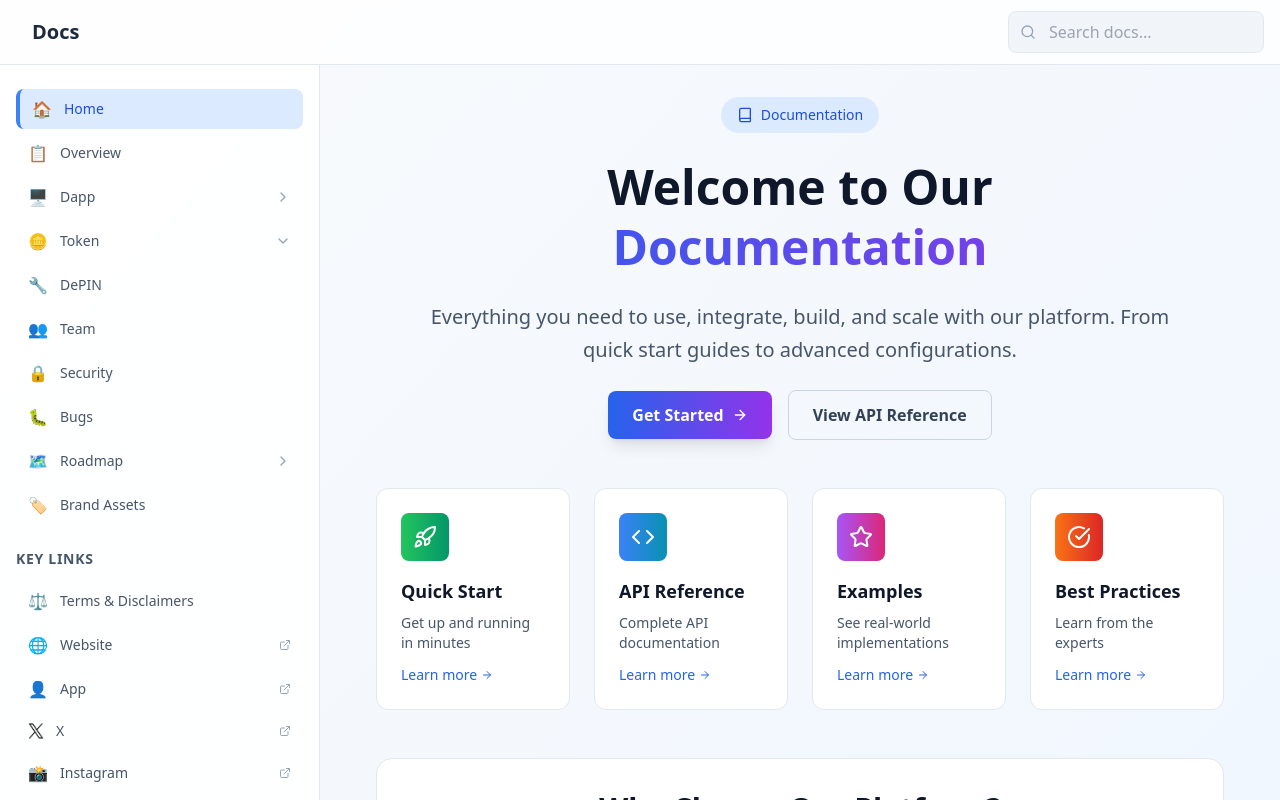
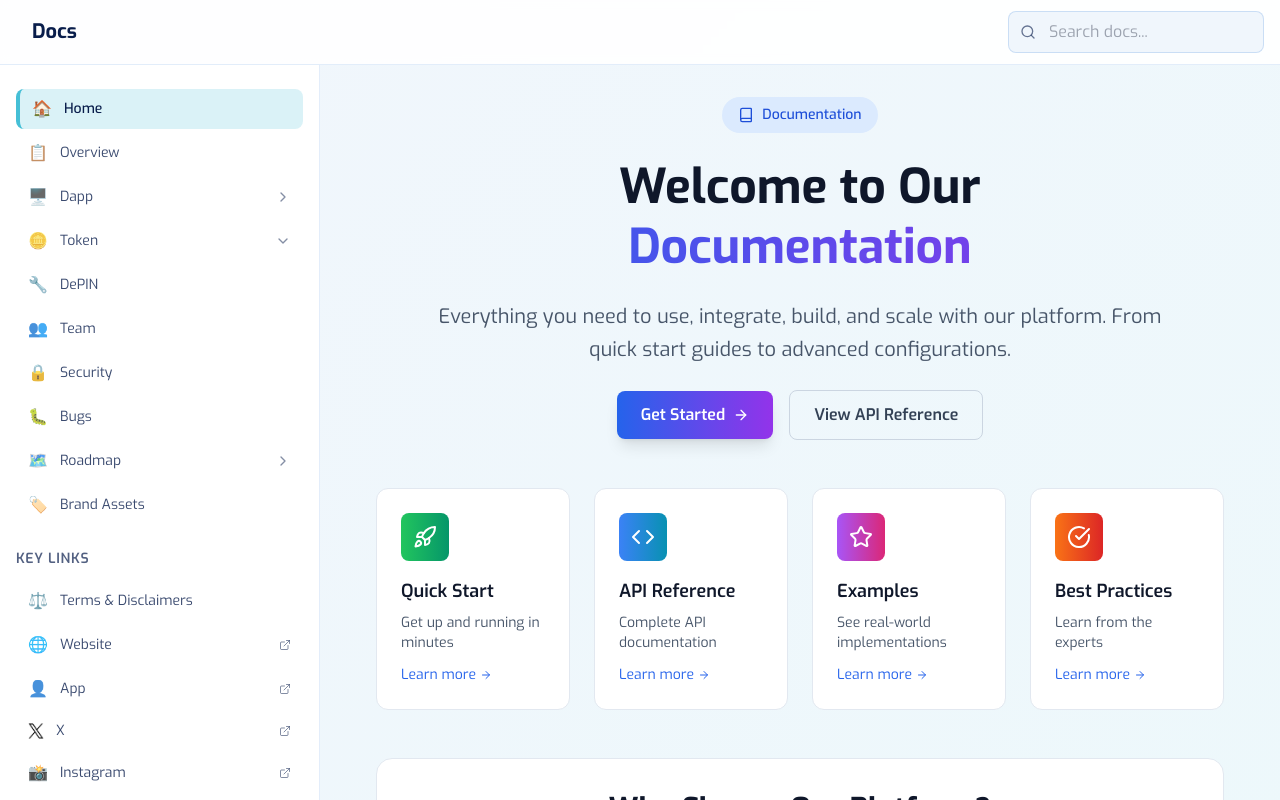
Before and after one commit to maldoteth/dehubdocs, a React (Vite) app: page /docs in a window 1280 px wide. Shown: the top 800 px of the page. Built offline with nearby package versions, Linux system fonts and the light colour scheme.

Commit message:
Refactor: Apply brand guidelines and color palette
Updated the project's color scheme to match the provided brand guidelines, replacing purple with blue. Also, implemented the Exo font and made other visual adjustments.

```diff
--- a/index.html
+++ b/index.html
@@ -1,28 +1,17 @@
 
-<!DOCTYPE html>
+<!doctype html>
 <html lang="en">
   <head>
     <meta charset="UTF-8" />
+    <link rel="icon" type="image/svg+xml" href="/favicon.ico" />
     <meta name="viewport" content="width=device-width, initial-scale=1.0" />
-    <title>DeHub's Documentation - Everything you need to use, integrate, build, and scale with our platform</title>
-    <meta name="description" content="DeHub's Documentation - Everything you need to use, integrate, build, and scale with our platform. From quick start guides to advanced configurations." />
-    <meta name="author" content="DeHub" />
-    <link rel="icon" href="/lovable-uploads/8ed30975-6d35-4b0a-8bf6-c9e1e1c357a9.png" type="image/png">
-
-    <meta property="og:title" content="DeHub's Documentation - Everything you need to use, integrate, build, and scale with our platform" />
-    <meta property="og:description" content="DeHub's Documentation - Everything you need to use, integrate, build, and scale with our platform. From quick start guides to advanced configurations." />
-    <meta property="og:type" content="website" />
-    <meta property="og:image" content="/lovable-uploads/8ed30975-6d35-4b0a-8bf6-c9e1e1c357a9.png" />
-
-    <meta name="twitter:card" content="summary_large_image" />
-    <meta name="twitter:site" content="@dehub_official" />
-    <meta name="twitter:image" content="/lovable-uploads/8ed30975-6d35-4b0a-8bf6-c9e1e1c357a9.png" />
+    <title>DeHub Docs</title>
+    <link rel="preconnect" href="https://fonts.googleapis.com">
+    <link rel="preconnect" href="https://fonts.gstatic.com" crossorigin>
+    <link href="https://fonts.googleapis.com/css2?family=Exo:wght@300;400;500;600;700&display=swap" rel="stylesheet">
   </head>
-
   <body>
     <div id="root"></div>
-    <!-- IMPORTANT: DO NOT REMOVE THIS SCRIPT TAG OR THIS VERY COMMENT! -->
-    <script src="https://cdn.gpteng.co/gptengineer.js" type="module"></script>
     <script type="module" src="/src/main.tsx"></script>
   </body>
 </html>
--- a/src/components/DocsLayout.tsx
+++ b/src/components/DocsLayout.tsx
@@ -104,24 +104,23 @@ export const DocsLayout = () => {
       [itemTitle]: !prev[itemTitle]
     }));
   };
-  return <div className="min-h-screen bg-gradient-to-br from-slate-50 to-blue-50">
+  return <div className="min-h-screen bg-gradient-to-br from-sky-blue/10 to-middle-blue/10">
       {/* Header */}
-      <header className="bg-white/80 backdrop-blur-sm border-b border-slate-200 sticky top-0 z-40">
+      <header className="bg-plain-white/90 backdrop-blur-sm border-b border-sky-blue/20 sticky top-0 z-40">
         <div className="flex items-center justify-between px-4 h-16">
           <div className="flex items-center space-x-4">
-            <button onClick={() => setSidebarOpen(!sidebarOpen)} className="lg:hidden p-2 rounded-md hover:bg-slate-100 transition-colors">
-              <Menu className="w-5 h-5" />
+            <button onClick={() => setSidebarOpen(!sidebarOpen)} className="lg:hidden p-2 rounded-md hover:bg-sky-blue/10 transition-colors">
+              <Menu className="w-5 h-5 text-royal-blue" />
             </button>
-            <Link to="/docs" className="flex items-center space-x-2 font-bold text-xl text-slate-800">
-
+            <Link to="/docs" className="flex items-center space-x-2 font-bold text-xl text-royal-blue">
               <span>Docs</span>
             </Link>
           </div>
 
           <div className="flex items-center space-x-4">
             <div className="relative hidden md:block">
-              <Search className="absolute left-3 top-1/2 transform -translate-y-1/2 text-slate-400 w-4 h-4" />
-              <input type="text" placeholder="Search docs..." className="pl-10 pr-4 py-2 bg-slate-100 border border-slate-200 rounded-lg focus:outline-none focus:ring-2 focus:ring-blue-500 focus:border-transparent w-64" />
+              <Search className="absolute left-3 top-1/2 transform -translate-y-1/2 text-royal-blue/60 w-4 h-4" />
+              <input type="text" placeholder="Search docs..." className="pl-10 pr-4 py-2 bg-sky-blue/10 border border-sky-blue/30 rounded-lg focus:outline-none focus:ring-2 focus:ring-middle-blue focus:border-transparent w-64" />
             </div>
           </div>
         </div>
@@ -130,41 +129,41 @@ export const DocsLayout = () => {
       <div className="flex">
         {/* Sidebar */}
         <aside className={`
-          fixed lg:static inset-y-0 left-0 z-30 w-80 bg-white/90 backdrop-blur-sm border-r border-slate-200 transform transition-transform duration-300 ease-in-out
+          fixed lg:static inset-y-0 left-0 z-30 w-80 bg-plain-white/95 backdrop-blur-sm border-r border-sky-blue/20 transform transition-transform duration-300 ease-in-out
           ${sidebarOpen ? 'translate-x-0' : '-translate-x-full lg:translate-x-0'}
         `}>
           <div className="flex flex-col h-full">
             <div className="flex-1 overflow-y-auto py-6">
               <nav className="px-4 space-y-6">
                 {menuItems.map(section => <div key={section.title}>
-                    {section.title !== 'Main' && <h3 className="text-sm font-semibold text-slate-600 uppercase tracking-wider mb-3">
+                    {section.title !== 'Main' && <h3 className="text-sm font-semibold text-royal-blue/70 uppercase tracking-wider mb-3">
                         {section.title}
                       </h3>}
                     <ul className="space-y-1">
                       {section.items.map(item => <li key={item.path}>
-                          {item.external && (item.path.startsWith('http') || item.path.startsWith('https')) ? <a href={item.path} target="_blank" rel="noopener noreferrer" className="flex items-center justify-between px-3 py-2 rounded-lg text-sm transition-all duration-200 text-slate-600 hover:bg-slate-100 hover:text-slate-900">
+                          {item.external && (item.path.startsWith('http') || item.path.startsWith('https')) ? <a href={item.path} target="_blank" rel="noopener noreferrer" className="flex items-center justify-between px-3 py-2 rounded-lg text-sm transition-all duration-200 text-royal-blue/80 hover:bg-sky-blue/10 hover:text-royal-blue">
                               <div className="flex items-center space-x-3">
                                 {item.isImage ? <img src={item.icon} alt={item.title} className="w-4 h-4 filter brightness-0" /> : <span className="text-base">{item.icon}</span>}
                                 <span>{item.title}</span>
                               </div>
-                              <ExternalLink className="w-3 h-3 text-slate-400" />
+                              <ExternalLink className="w-3 h-3 text-royal-blue/50" />
                             </a> : <div>
                               {item.hasSubmenu && item.submenuItems ? <div>
                                   <button onClick={() => toggleSubmenu(item.title)} className={`
                                       w-full flex items-center justify-between px-3 py-2 rounded-lg text-sm transition-all duration-200
-                                      ${isActivePath(item.path) ? 'bg-blue-100 text-blue-700 font-medium border-l-4 border-blue-500 ml-0' : 'text-slate-600 hover:bg-slate-100 hover:text-slate-900'}
+                                      ${isActivePath(item.path) ? 'bg-middle-blue/20 text-royal-blue font-medium border-l-4 border-middle-blue ml-0' : 'text-royal-blue/80 hover:bg-sky-blue/10 hover:text-royal-blue'}
                                     `}>
                                     <div className="flex items-center space-x-3">
                                       <span className="text-base">{item.icon}</span>
                                       <span>{item.title}</span>
                                     </div>
-                                    <ChevronDown className={`w-4 h-4 text-slate-400 transition-transform duration-200 ${expandedMenus[item.title] ? 'rotate-180' : ''}`} />
+                                    <ChevronDown className={`w-4 h-4 text-royal-blue/50 transition-transform duration-200 ${expandedMenus[item.title] ? 'rotate-180' : ''}`} />
                                   </button>
                                   {expandedMenus[item.title] && <ul className="ml-6 mt-1 space-y-1">
                                       {item.submenuItems.map(subItem => <li key={subItem.path}>
                                           <Link to={subItem.path} onClick={() => setSidebarOpen(false)} className={`
                                               flex items-center px-3 py-2 rounded-lg text-sm transition-all duration-200
-                                              ${isActivePath(subItem.path) ? 'bg-blue-50 text-blue-700 font-medium' : 'text-slate-600 hover:bg-slate-50 hover:text-slate-900'}
+                                              ${isActivePath(subItem.path) ? 'bg-sky-blue/20 text-royal-blue font-medium' : 'text-royal-blue/80 hover:bg-sky-blue/10 hover:text-royal-blue'}
                                             `}>
                                             <span>{subItem.title}</span>
                                           </Link>
@@ -172,14 +171,14 @@ export const DocsLayout = () => {
                                     </ul>}
                                 </div> : <Link to={item.path} onClick={() => setSidebarOpen(false)} className={`
                                     flex items-center justify-between px-3 py-2 rounded-lg text-sm transition-all duration-200
-                                    ${isActivePath(item.path) ? 'bg-blue-100 text-blue-700 font-medium border-l-4 border-blue-500 ml-0' : 'text-slate-600 hover:bg-slate-100 hover:text-slate-900'}
+                                    ${isActivePath(item.path) ? 'bg-middle-blue/20 text-royal-blue font-medium border-l-4 border-middle-blue ml-0' : 'text-royal-blue/80 hover:bg-sky-blue/10 hover:text-royal-blue'}
                                   `}>
                                   <div className="flex items-center space-x-3">
                                     {item.isImage ? <img src={item.icon} alt={item.title} className="w-4 h-4 filter brightness-0" /> : <span className="text-base">{item.icon}</span>}
                                     <span>{item.title}</span>
                                   </div>
-                                  {item.hasSubmenu && !item.submenuItems && <ChevronRight className="w-4 h-4 text-slate-400" />}
-                                  {item.external && <ExternalLink className="w-3 h-3 text-slate-400" />}
+                                  {item.hasSubmenu && !item.submenuItems && <ChevronRight className="w-4 h-4 text-royal-blue/50" />}
+                                  {item.external && <ExternalLink className="w-3 h-3 text-royal-blue/50" />}
                                 </Link>}
                             </div>}
                         </li>)}
@@ -191,7 +190,7 @@ export const DocsLayout = () => {
         </aside>
 
         {/* Overlay for mobile */}
-        {sidebarOpen && <div className="fixed inset-0 bg-black bg-opacity-50 z-20 lg:hidden" onClick={() => setSidebarOpen(false)} />}
+        {sidebarOpen && <div className="fixed inset-0 bg-jet-black bg-opacity-50 z-20 lg:hidden" onClick={() => setSidebarOpen(false)} />}
 
         {/* Main content */}
         <main className="flex-1 min-w-0">
--- a/src/index.css
+++ b/src/index.css
@@ -1,3 +1,4 @@
+
 @tailwind base;
 @tailwind components;
 @tailwind utilities;
@@ -5,88 +6,82 @@
 @layer base {
   :root {
     --background: 0 0% 100%;
-    --foreground: 222.2 84% 4.9%;
+    --foreground: 218 47% 15%; /* Royal Blue for text */
 
     --card: 0 0% 100%;
-    --card-foreground: 222.2 84% 4.9%;
+    --card-foreground: 218 47% 15%;
 
     --popover: 0 0% 100%;
-    --popover-foreground: 222.2 84% 4.9%;
+    --popover-foreground: 218 47% 15%;
 
-    --primary: 222.2 47.4% 11.2%;
-    --primary-foreground: 210 40% 98%;
+    --primary: 218 47% 15%; /* Royal Blue */
+    --primary-foreground: 0 0% 100%;
 
-    --secondary: 210 40% 96.1%;
-    --secondary-foreground: 222.2 47.4% 11.2%;
+    --secondary: 218 57% 70%; /* Sky Blue */
+    --secondary-foreground: 218 47% 15%;
 
     --muted: 210 40% 96.1%;
     --muted-foreground: 215.4 16.3% 46.9%;
 
-    --accent: 210 40% 96.1%;
-    --accent-foreground: 222.2 47.4% 11.2%;
+    --accent: 189 68% 58%; /* Middle Blue */
+    --accent-foreground: 218 47% 15%;
 
     --destructive: 0 84.2% 60.2%;
     --destructive-foreground: 210 40% 98%;
 
     --border: 214.3 31.8% 91.4%;
     --input: 214.3 31.8% 91.4%;
-    --ring: 222.2 84% 4.9%;
+    --ring: 189 68% 58%; /* Middle Blue */
 
     --radius: 0.5rem;
 
     --sidebar-background: 0 0% 98%;
-
-    --sidebar-foreground: 240 5.3% 26.1%;
-
-    --sidebar-primary: 240 5.9% 10%;
-
-    --sidebar-primary-foreground: 0 0% 98%;
-
-    --sidebar-accent: 240 4.8% 95.9%;
-
-    --sidebar-accent-foreground: 240 5.9% 10%;
-
+    --sidebar-foreground: 218 47% 15%;
+    --sidebar-primary: 218 47% 15%; /* Royal Blue */
+    --sidebar-primary-foreground: 0 0% 100%;
+    --sidebar-accent: 218 57% 70%; /* Sky Blue */
+    --sidebar-accent-foreground: 218 47% 15%;
     --sidebar-border: 220 13% 91%;
-
-    --sidebar-ring: 217.2 91.2% 59.8%;
+    --sidebar-ring: 189 68% 58%; /* Middle Blue */
   }
 
   .dark {
-    --background: 222.2 84% 4.9%;
-    --foreground: 210 40% 98%;
+    --background: 218 47% 15%; /* Royal Blue background */
+    --foreground: 0 0% 100%;
 
-    --card: 222.2 84% 4.9%;
-    --card-foreground: 210 40% 98%;
+    --card: 218 47% 15%;
+    --card-foreground: 0 0% 100%;
 
-    --popover: 222.2 84% 4.9%;
-    --popover-foreground: 210 40% 98%;
+    --popover: 218 47% 15%;
+    --popover-foreground: 0 0% 100%;
 
-    --primary: 210 40% 98%;
-    --primary-foreground: 222.2 47.4% 11.2%;
+    --primary: 0 0% 100%;
+    --primary-foreground: 218 47% 15%;
 
-    --secondary: 217.2 32.6% 17.5%;
-    --secondary-foreground: 210 40% 98%;
+    --secondary: 189 68% 58%; /* Middle Blue */
+    --secondary-foreground: 0 0% 100%;
 
     --muted: 217.2 32.6% 17.5%;
     --muted-foreground: 215 20.2% 65.1%;
 
-    --accent: 217.2 32.6% 17.5%;
-    --accent-foreground: 210 40% 98%;
+    --accent: 218 57% 70%; /* Sky Blue */
+    --accent-foreground: 0 0% 100%;
 
     --destructive: 0 62.8% 30.6%;
     --destructive-foreground: 210 40% 98%;
 
     --border: 217.2 32.6% 17.5%;
     --input: 217.2 32.6% 17.5%;
-    --ring: 212.7 26.8% 83.9%;
-    --sidebar-background: 240 5.9% 10%;
-    --sidebar-foreground: 240 4.8% 95.9%;
-    --sidebar-primary: 224.3 76.3% 48%;
+    --ring: 189 68% 58%; /* Middle Blue */
+
+    --sidebar-background: 218 47% 15%;
+    --sidebar-foreground: 0 0% 100%;
+    --sidebar-primary: 189 68% 58%; /* Middle Blue */
     --sidebar-primary-foreground: 0 0% 100%;
-    --sidebar-accent: 240 3.7% 15.9%;
-    --sidebar-accent-foreground: 240 4.8% 95.9%;
-    --sidebar-border: 240 3.7% 15.9%;
-    --sidebar-ring: 217.2 91.2% 59.8%;
+    --sidebar-accent: 217.2 32.6% 17.5%;
+    --sidebar-accent-foreground: 0 0% 100%;
+    --sidebar-border: 217.2 32.6% 17.5%;
+    --sidebar-ring: 189 68% 58%;
   }
 }
 
@@ -96,6 +91,6 @@
   }
 
   body {
-    @apply bg-background text-foreground;
+    @apply bg-background text-foreground font-exo;
   }
 }
--- a/tailwind.config.ts
+++ b/tailwind.config.ts
@@ -1,3 +1,4 @@
+
 import type { Config } from "tailwindcss";
 
 export default {
@@ -18,19 +19,30 @@ export default {
 			}
 		},
 		extend: {
+			fontFamily: {
+				'sans': ['Exo', 'sans-serif'],
+				'exo': ['Exo', 'sans-serif'],
+			},
 			colors: {
+				// Brand Colors
+				'jet-black': '#000000',
+				'plain-white': '#FFFFFF',
+				'sky-blue': '#76A7E3',
+				'middle-blue': '#45BFD6',
+				'royal-blue': '#091d4b',
+
 				border: 'hsl(var(--border))',
 				input: 'hsl(var(--input))',
 				ring: 'hsl(var(--ring))',
 				background: 'hsl(var(--background))',
 				foreground: 'hsl(var(--foreground))',
 				primary: {
-					DEFAULT: 'hsl(var(--primary))',
-					foreground: 'hsl(var(--primary-foreground))'
+					DEFAULT: '#091d4b', // Royal Blue
+					foreground: '#FFFFFF'
 				},
 				secondary: {
-					DEFAULT: 'hsl(var(--secondary))',
-					foreground: 'hsl(var(--secondary-foreground))'
+					DEFAULT: '#76A7E3', // Sky Blue
+					foreground: '#000000'
 				},
 				destructive: {
 					DEFAULT: 'hsl(var(--destructive))',
@@ -41,8 +53,8 @@ export default {
 					foreground: 'hsl(var(--muted-foreground))'
 				},
 				accent: {
-					DEFAULT: 'hsl(var(--accent))',
-					foreground: 'hsl(var(--accent-foreground))'
+					DEFAULT: '#45BFD6', // Middle Blue
+					foreground: '#000000'
 				},
 				popover: {
 					DEFAULT: 'hsl(var(--popover))',
@@ -55,12 +67,12 @@ export default {
 				sidebar: {
 					DEFAULT: 'hsl(var(--sidebar-background))',
 					foreground: 'hsl(var(--sidebar-foreground))',
-					primary: 'hsl(var(--sidebar-primary))',
-					'primary-foreground': 'hsl(var(--sidebar-primary-foreground))',
-					accent: 'hsl(var(--sidebar-accent))',
-					'accent-foreground': 'hsl(var(--sidebar-accent-foreground))',
+					primary: '#091d4b', // Royal Blue
+					'primary-foreground': '#FFFFFF',
+					accent: '#76A7E3', // Sky Blue
+					'accent-foreground': '#000000',
 					border: 'hsl(var(--sidebar-border))',
-					ring: 'hsl(var(--sidebar-ring))'
+					ring: '#45BFD6' // Middle Blue
 				}
 			},
 			borderRadius: {
```
